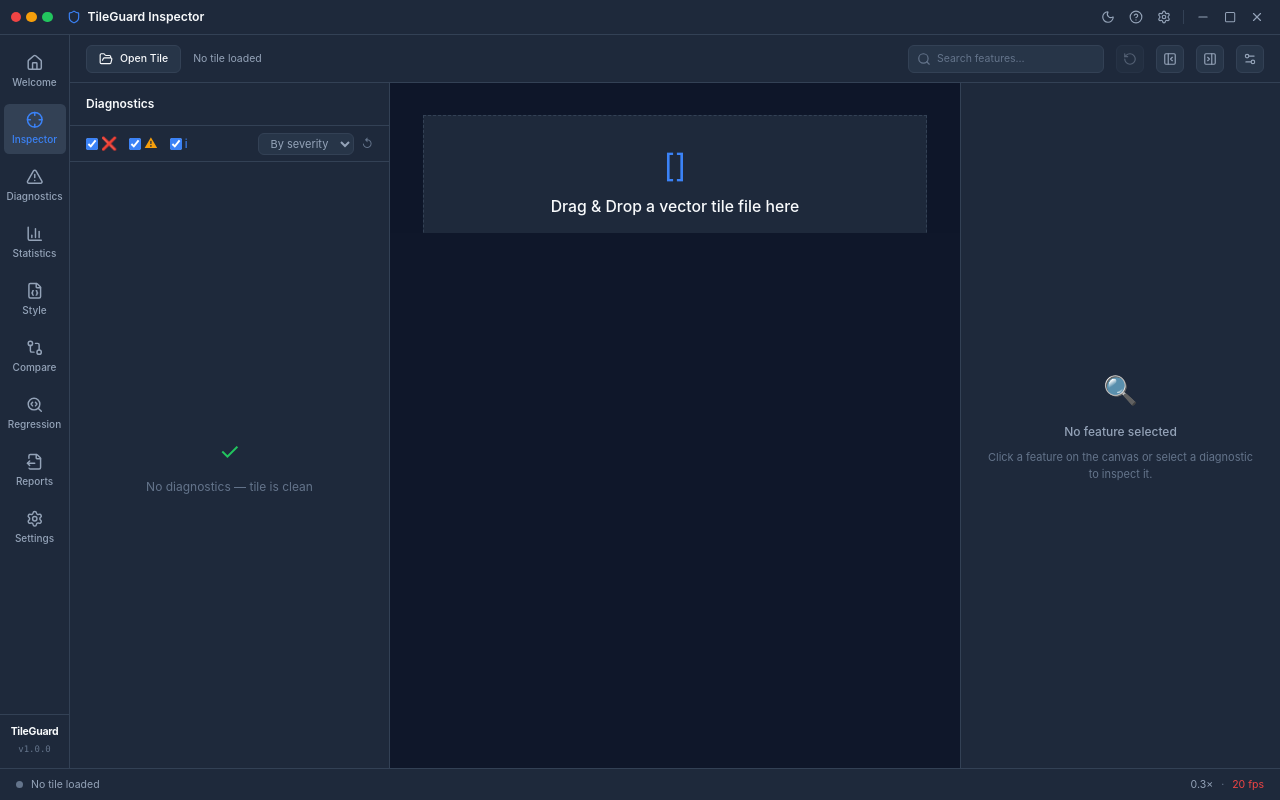
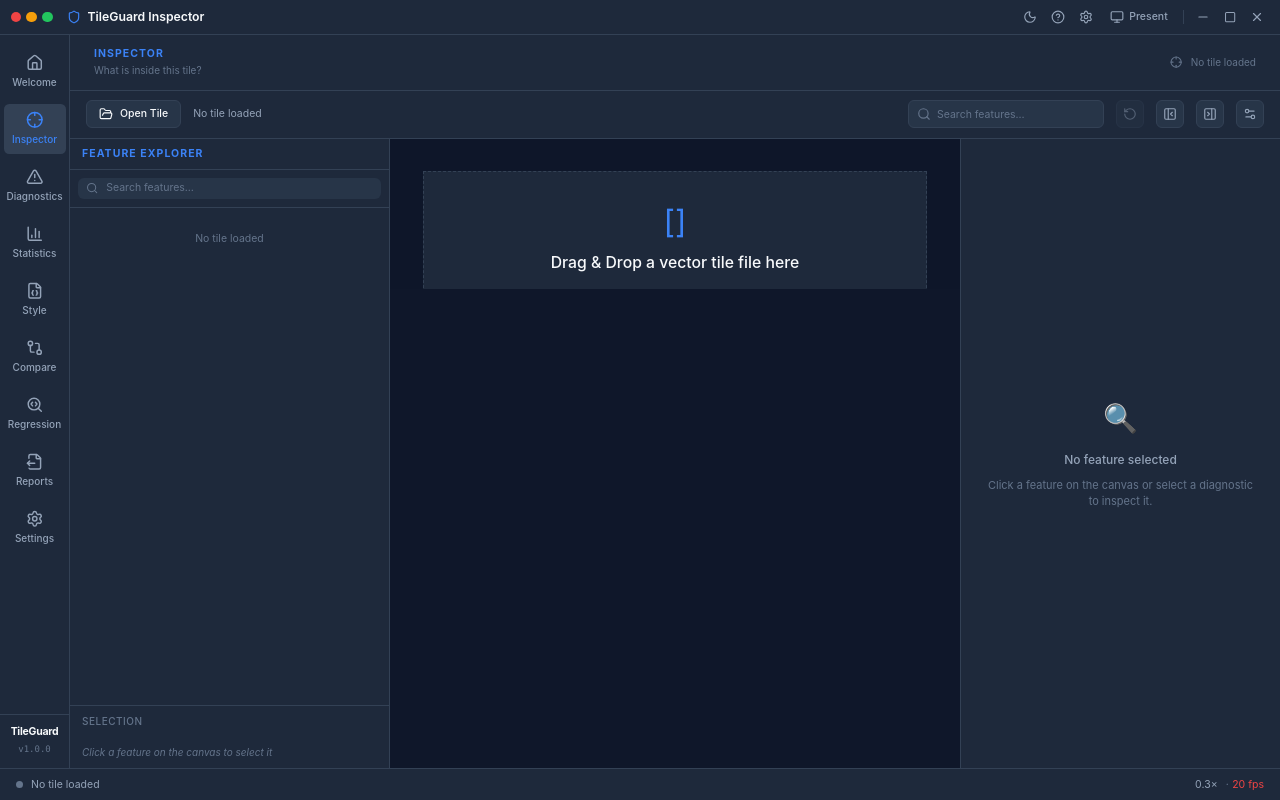
Before and after one commit to shreeharshshinde/tileguard, a React (Vite) app in the folder packages/inspector/: page / in a window 1280 px wide. Both pictures are taken after a click on the button "Inspector". Built offline with nearby package versions, Linux system fonts and the light colour scheme.

Commit message:
feat(inspector): integrate Milestone 7.5 demo readiness, singleton canvas workspace, and performance tests

```diff
--- a/packages/inspector/src/components/InspectorApp.tsx
+++ b/packages/inspector/src/components/InspectorApp.tsx
@@ -49,6 +49,7 @@
   createShortcutService,
   type ShortcutAction,
 } from '../services/ShortcutService.js';
+import { getPresentationService } from '../services/PresentationService.js';
 import type { ViewportState } from '../viewport/viewport.js';
 import { createRegressionEngine } from '../analysis/RegressionEngine.js';
 import type { RegressionAnalysis } from '../analysis/models/regression.js';
@@ -57,7 +58,15 @@
 import { RegressionPage } from './regression/RegressionPage.js';
 import { ReportPage } from './report/ReportPage.js';
 import { StyleExplorerPage } from './style/StyleExplorerPage.js';
-import { DiagnosticPanel } from './diagnostics/DiagnosticPanel.js';
+import {
+  DiagnosticsPageHeader,
+  DiagnosticsLeftPanel,
+  DiagnosticsRightPanel,
+  useDiagnosticsState,
+} from './diagnostics/DiagnosticsPage.js';
+import { FeatureExplorer } from './inspector/FeatureExplorer.js';
+import { InspectorPageHeader } from './inspector/InspectorPageHeader.js';
+import { PresentationToggle } from './presentation/PresentationToggle.js';
 import { FeaturePanel } from './feature/FeaturePanel.js';
 import type { LoadingStep } from './loading/LoadingOverlay.js';
 import { LoadingOverlay } from './loading/LoadingOverlay.js';
@@ -110,6 +119,7 @@
         >
           <SettingsIcon className="h-4 w-4" />
         </button>
+        <PresentationToggle />
         <span
           className="mx-1 h-4 w-px bg-[var(--tg-border)]"
           aria-hidden="true"
@@ -250,9 +260,9 @@
       {/* Zoom */}
       {viewport !== null && <span>{viewport.zoom.toFixed(1)}×</span>}
 
-      {/* FPS */}
+      {/* FPS — hidden in presentation mode */}
       {fps > 0 && (
-        <>
+        <span data-fps-counter="" className="flex items-center gap-1">
           <span className="text-[var(--tg-text-muted)]" aria-hidden="true">
             ·
           </span>
@@ -267,7 +277,7 @@
           >
             {fps.toFixed(0)} fps
           </span>
-        </>
+        </span>
       )}
     </footer>
   );
@@ -503,6 +513,9 @@
         case 'toggleDevOverlay':
           setDevOverlayVisible((v) => !v);
           break;
+        case 'togglePresentationMode':
+          getPresentationService().toggle();
+          break;
         default:
           break;
       }
@@ -514,13 +527,31 @@
     };
   }, [inspector, store, setActiveTab]);
 
+  // ── Diagnostics panel state (lifted so left + right panels share it) ────
+  const diagnostics = useDiagnosticsState(store, inspector);
+
   // ── Left panel content ────────────────────────────────────────────────────
   const leftPanel = useMemo<JSX.Element | null>(() => {
     if (activeTab === 'statistics') return <StatisticsPanel store={store} />;
-    if (activeTab === 'settings')
-      return <SettingsPanel inspector={inspector} />;
-    return <DiagnosticPanel store={store} inspector={inspector} />;
-  }, [activeTab, store, inspector]);
+    if (activeTab === 'settings') return <SettingsPanel inspector={inspector} />;
+    if (activeTab === 'diagnostics')
+      return (
+        <DiagnosticsLeftPanel
+          store={store}
+          inspector={inspector}
+          onDiagnosticSelected={diagnostics.handleSelectDiagnostic}
+        />
+      );
+    // inspector tab (and any other canvas tab)
+    return (
+      <FeatureExplorer
+        store={store}
+        inspector={inspector}
+        searchQuery={search.query}
+        onSearchChange={search.setQuery}
+      />
+    );
+  }, [activeTab, store, inspector, search.query, search.setQuery, diagnostics.handleSelectDiagnostic]);
 
   return (
     <div className="flex h-screen w-screen flex-col overflow-hidden bg-[var(--tg-bg-primary)] font-[var(--tg-font-sans)] text-[var(--tg-text-primary)]">
@@ -537,7 +568,22 @@
         />
 
         {activeTab === 'welcome' && !loaded ? (
-          <WelcomeView onFileSelected={selectFile} />
+          <WelcomeView
+            onFileSelected={selectFile}
+            onComparisonSelected={async (fileA: File, fileB: File) => {
+              // Load both snapshots, store them, then navigate to compare
+              const [snapA, snapB] = await Promise.all([
+                captureSnapshot(fileA),
+                captureSnapshot(fileB),
+              ]);
+              setFilePathA(fileA.name);
+              setFilePathB(fileB.name);
+              setSnapshotA(snapA);
+              setSnapshotB(snapB);
+              setComparison(null);
+              setActiveTab('compare');
+            }}
+          />
         ) : activeTab === 'compare' ? (
           /* ── Compare view (full-width, no toolbar/canvas) ─────────────── */
           <div className="flex min-w-0 flex-1 flex-col overflow-hidden">
@@ -577,6 +623,9 @@
           </div>
         ) : (
           <div className="flex min-w-0 flex-1 flex-col overflow-hidden">
+            {/* Page identity header — varies by active canvas tab */}
+            {activeTab === 'inspector' && <InspectorPageHeader store={store} />}
+            {activeTab === 'diagnostics' && <DiagnosticsPageHeader store={store} />}
             <Toolbar
               leftCollapsed={leftCollapsed}
               rightCollapsed={rightCollapsed}
@@ -608,7 +657,9 @@
                       ? 'Statistics'
                       : activeTab === 'settings'
                         ? 'Settings'
-                        : 'Diagnostics'
+                        : activeTab === 'diagnostics'
+                          ? 'Diagnostic Explorer'
+                          : 'Feature Explorer'
                   }
                 >
                   {leftPanel}
@@ -635,6 +686,7 @@
 
                 {/* Developer overlay */}
                 {devOverlayVisible && (
+                  <div data-dev-overlay="">
                     <DeveloperOverlay
                       metrics={metrics}
                       viewport={viewport}
@@ -646,16 +698,23 @@
                       selectedFeature={selectedFeature}
                       totalFeatures={stats.totalFeatures}
                     />
+                  </div>
                 )}
               </div>
 
-              {/* Right panel: Feature Inspector */}
+              {/* Right panel: context-sensitive */}
               {!rightCollapsed && (
                 <aside
                   className="w-[var(--tg-sidebar-width)] shrink-0 border-l border-[var(--tg-border)] bg-[var(--tg-bg-secondary)] overflow-hidden flex flex-col"
-                  aria-label="Feature Inspector"
+                  aria-label={activeTab === 'diagnostics' ? 'Rule Details' : 'Feature Inspector'}
                 >
+                  {activeTab === 'diagnostics' ? (
+                    <DiagnosticsRightPanel
+                      diagnostic={diagnostics.selectedDiagnostic}
+                    />
+                  ) : (
                     <FeaturePanel store={store} />
+                  )}
                 </aside>
               )}
             </div>
--- a/packages/inspector/tsconfig.json
+++ b/packages/inspector/tsconfig.json
@@ -32,6 +32,7 @@
       "@tileguard/tile-rules": ["../tile-rules/src/index.ts"],
       "@tileguard/tile-rules/browser": ["../tile-rules/src/browser.ts"],
       "@tileguard/style-rules": ["../style-rules/src/index.ts"],
+      "@tileguard/style-rules/analysis": ["../style-rules/src/analysis.ts"],
       "@tileguard/reporters": ["../reporters/src/index.ts"]
     }
   },
--- a/packages/inspector/vite.config.ts
+++ b/packages/inspector/vite.config.ts
@@ -27,6 +27,10 @@
         '../tile-rules/src/browser.ts',
       ),
       '@tileguard/tile-rules': resolve(__dirname, '../tile-rules/src/index.ts'),
+      '@tileguard/style-rules/analysis': resolve(
+        __dirname,
+        '../style-rules/src/analysis.ts',
+      ),
       '@tileguard/style-rules': resolve(
         __dirname,
         '../style-rules/src/index.ts',
```
Also changed, not shown: 1 other file (tests, documents, lock files or other folders). Lines whose indentation alone changed are shown as unchanged.
